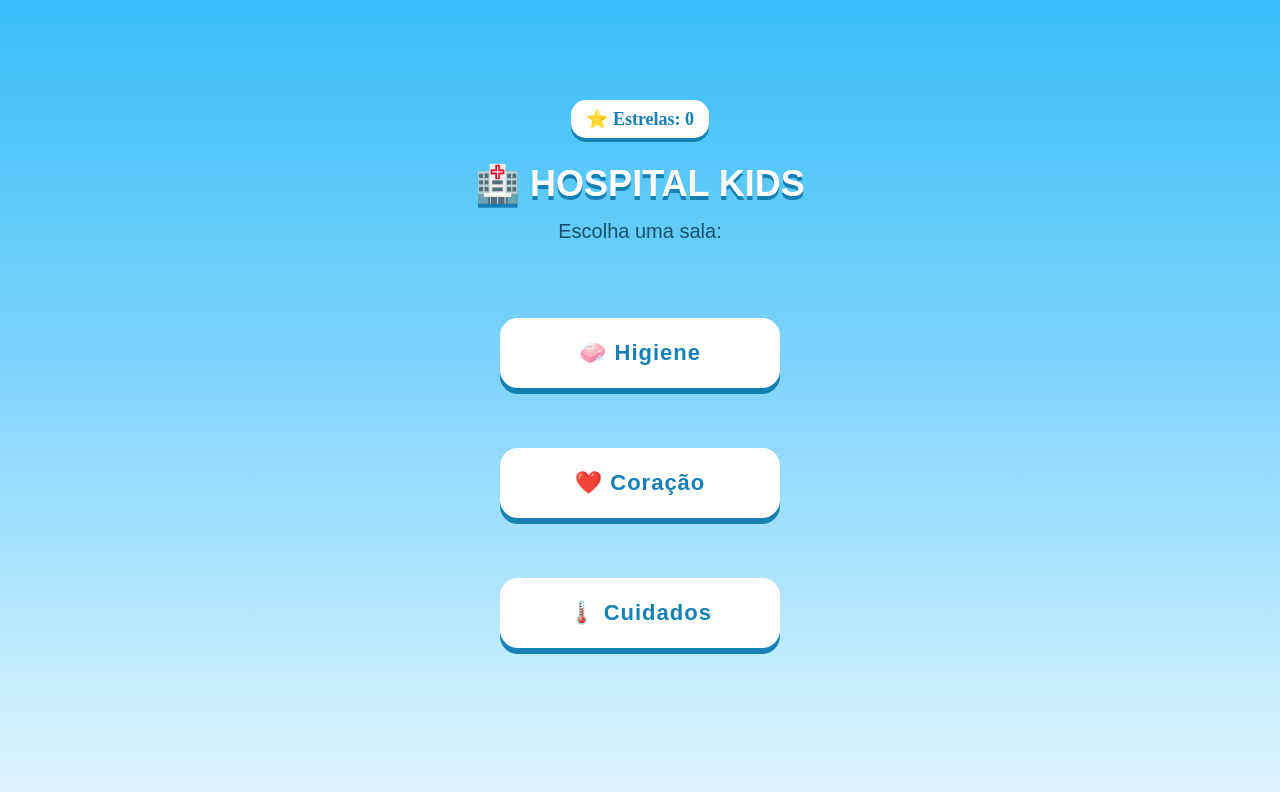
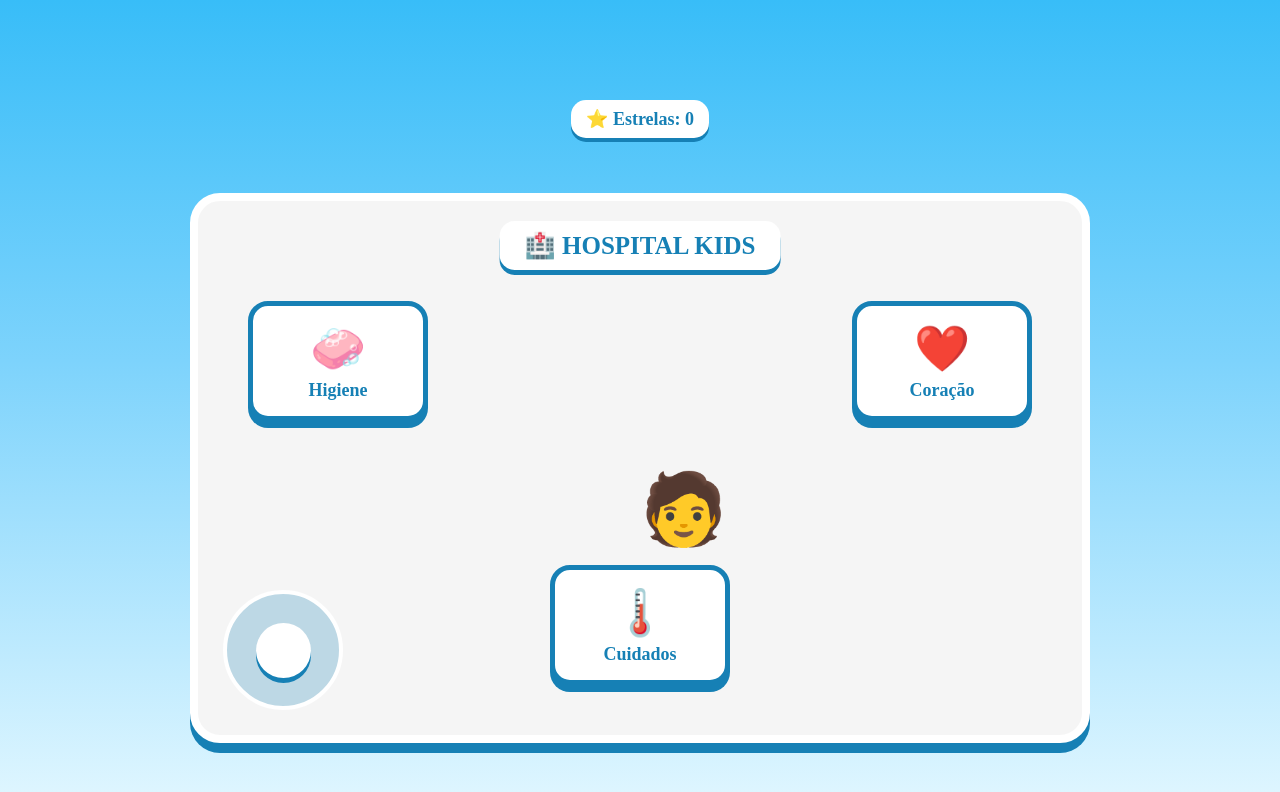
Before and after one commit to Luca07xx/Hospital-Kids, a plain HTML site: page index.html in a window 1280 px wide. Both pictures are taken after a click on the button "▶ JOGAR". Drawn offline with Linux system fonts and the light colour scheme.

Commit message:
Add files via upload

```diff
--- a/index.html
+++ b/index.html
@@ -25,20 +25,37 @@
 <div id="telaHospital">
 
     <div class="jogador-info">
-    ⭐ Estrelas: 0
-</div>
+        ⭐ Estrelas: 0
+    </div>
 
-    <h2>🏥 HOSPITAL KIDS</h2>
+    <div class="hospital-mapa">
 
-    <p>Escolha uma sala:</p>
+        <div class="hospital-titulo">
+            🏥 HOSPITAL KIDS
+        </div>
 
-    <div class="salas">
+        <div class="sala sala-higiene" id="btnHigiene">
+            <div class="icone-sala">🧼</div>
+            <span>Higiene</span>
+        </div>
 
-        <button id="btnHigiene">🧼 Higiene</button>
+        <div class="sala sala-coracao">
+            <div class="icone-sala">❤️</div>
+            <span>Coração</span>
+        </div>
 
-        <button>❤️ Coração</button>
+        <div class="sala sala-cuidados">
+            <div class="icone-sala">🌡️</div>
+            <span>Cuidados</span>
+        </div>
 
-        <button>🌡️ Cuidados</button>
+        <div class="joystick" id="joystick">
+            <div class="joystick-botao" id="joystickBotao"></div>
+        </div>
+
+        <div class="personagem" id="personagem">
+            🧑
+        </div>
 
     </div>
 
--- a/script.js
+++ b/script.js
@@ -49,3 +49,107 @@ torneira.addEventListener("click", function() {
     sabao.style.display = "block";
 
 });
+const personagem = document.getElementById("personagem");
+
+let posicaoX = 50;
+let posicaoY = 50;
+
+document.addEventListener("keydown", function(evento) {
+
+    if (evento.key === "ArrowUp") {
+        posicaoY -= 3;
+    }
+
+    if (evento.key === "ArrowDown") {
+        posicaoY += 3;
+    }
+
+    if (evento.key === "ArrowLeft") {
+        posicaoX -= 3;
+    }
+
+    if (evento.key === "ArrowRight") {
+        posicaoX += 3;
+    }
+
+    // Limites do mapa
+    if (posicaoX < 8) {
+        posicaoX = 8;
+    }
+
+    if (posicaoX > 92) {
+        posicaoX = 92;
+    }
+
+    if (posicaoY < 15) {
+        posicaoY = 15;
+    }
+
+    if (posicaoY > 85) {
+        posicaoY = 85;
+    }
+
+    personagem.style.left = posicaoX + "%";
+    personagem.style.top = posicaoY + "%";
+
+});
+// ===== JOYSTICK DO CELULAR =====
+
+const joystick = document.getElementById("joystick");
+const joystickBotao = document.getElementById("joystickBotao");
+
+let joystickAtivo = false;
+
+joystick.addEventListener("touchstart", function(evento) {
+    evento.preventDefault();
+
+    joystickAtivo = true;
+});
+
+joystick.addEventListener("touchmove", function(evento) {
+    if (!joystickAtivo) return;
+
+    evento.preventDefault();
+
+    const toque = evento.touches[0];
+
+    const area = joystick.getBoundingClientRect();
+
+    const centroX = area.left + area.width / 2;
+    const centroY = area.top + area.height / 2;
+
+    let deslocamentoX = toque.clientX - centroX;
+    let deslocamentoY = toque.clientY - centroY;
+
+    const distancia = Math.sqrt(
+        deslocamentoX * deslocamentoX +
+        deslocamentoY * deslocamentoY
+    );
+
+    const limite = 35;
+
+    if (distancia > limite) {
+        deslocamentoX = deslocamentoX / distancia * limite;
+        deslocamentoY = deslocamentoY / distancia * limite;
+    }
+
+    joystickBotao.style.transform =
+        `translate(${deslocamentoX}px, ${deslocamentoY}px)`;
+
+    posicaoX += deslocamentoX / 100;
+    posicaoY += deslocamentoY / 100;
+
+    // Limites do mapa
+    posicaoX = Math.max(8, Math.min(92, posicaoX));
+    posicaoY = Math.max(15, Math.min(85, posicaoY));
+
+    personagem.style.left = posicaoX + "%";
+    personagem.style.top = posicaoY + "%";
+});
+
+joystick.addEventListener("touchend", function() {
+
+    joystickAtivo = false;
+
+    joystickBotao.style.transform = "translate(0, 0)";
+});
--- a/style.css
+++ b/style.css
@@ -213,3 +213,162 @@ button:active {
 
     display: none;
 }
+/* ===== MAPA DO HOSPITAL ===== */
+
+.hospital-mapa {
+    position: relative;
+
+    width: 90%;
+    max-width: 900px;
+    height: 550px;
+
+    margin: 30px auto;
+
+    background: #f5f5f5;
+
+    border: 8px solid white;
+    border-radius: 30px;
+
+    box-shadow: 0 10px 0 #1680b5;
+
+    overflow: hidden;
+}
+
+/* Título dentro do mapa */
+
+.hospital-titulo {
+    position: absolute;
+
+    top: 20px;
+    left: 50%;
+
+    transform: translateX(-50%);
+
+    background: white;
+
+    padding: 10px 25px;
+
+    border-radius: 15px;
+
+    color: #1680b5;
+
+    font-size: 25px;
+    font-weight: bold;
+
+    box-shadow: 0 5px 0 #1680b5;
+}
+
+/* Salas */
+
+.sala {
+    position: absolute;
+
+    width: 180px;
+    height: 120px;
+
+    background: white;
+
+    border: 5px solid #1680b5;
+    border-radius: 20px;
+
+    display: flex;
+
+    flex-direction: column;
+
+    align-items: center;
+    justify-content: center;
+
+    cursor: pointer;
+
+    transition: 0.2s;
+
+    box-shadow: 0 7px 0 #1680b5;
+}
+
+.sala:hover {
+    transform: translateY(-5px);
+}
+
+/* Ícone da sala */
+
+.icone-sala {
+    font-size: 45px;
+}
+
+.sala span {
+    margin-top: 5px;
+
+    font-size: 18px;
+
+    font-weight: bold;
+
+    color: #1680b5;
+}
+
+/* Posição das salas */
+
+.sala-higiene {
+    left: 50px;
+    top: 100px;
+}
+
+.sala-coracao {
+    right: 50px;
+    top: 100px;
+}
+
+.sala-cuidados {
+    left: 50%;
+    bottom: 50px;
+
+    transform: translateX(-50%);
+}
+
+/* Personagem */
+.personagem {
+    position: absolute;
+
+    left: 50%;
+    top: 50%;
+
+    font-size: 70px;
+
+    cursor: pointer;
+
+    user-select: none;
+
+    transition: left 0.5s, top 0.5s;
+}
+/* ===== JOYSTICK ===== */
+
+.joystick {
+    position: absolute;
+
+    left: 25px;
+    bottom: 25px;
+
+    width: 120px;
+    height: 120px;
+
+    background: rgba(22, 128, 181, 0.25);
+
+    border: 4px solid white;
+    border-radius: 50%;
+
+    display: flex;
+    align-items: center;
+    justify-content: center;
+}
+
+.joystick-botao {
+    width: 55px;
+    height: 55px;
+
+    background: white;
+
+    border-radius: 50%;
+
+    box-shadow: 0 5px 0 #1680b5;
+
+    cursor: pointer;
+}
```
